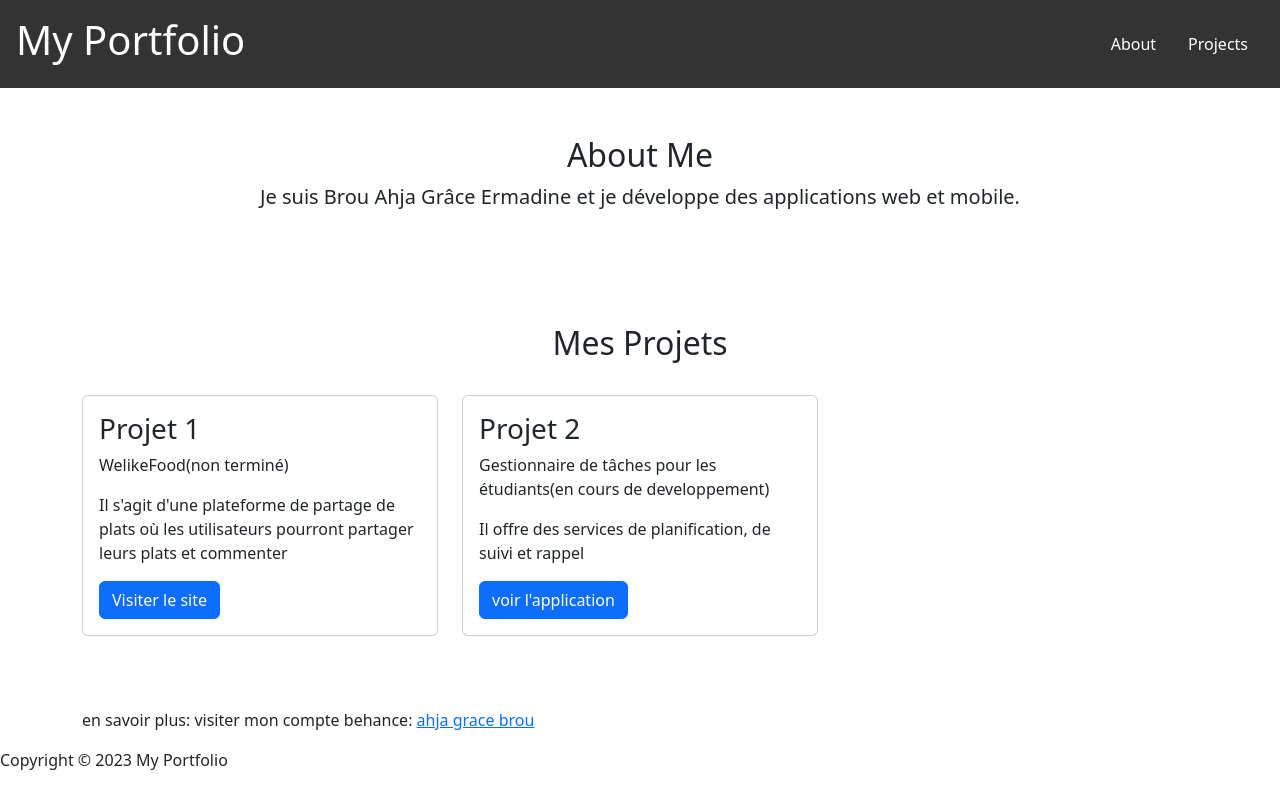
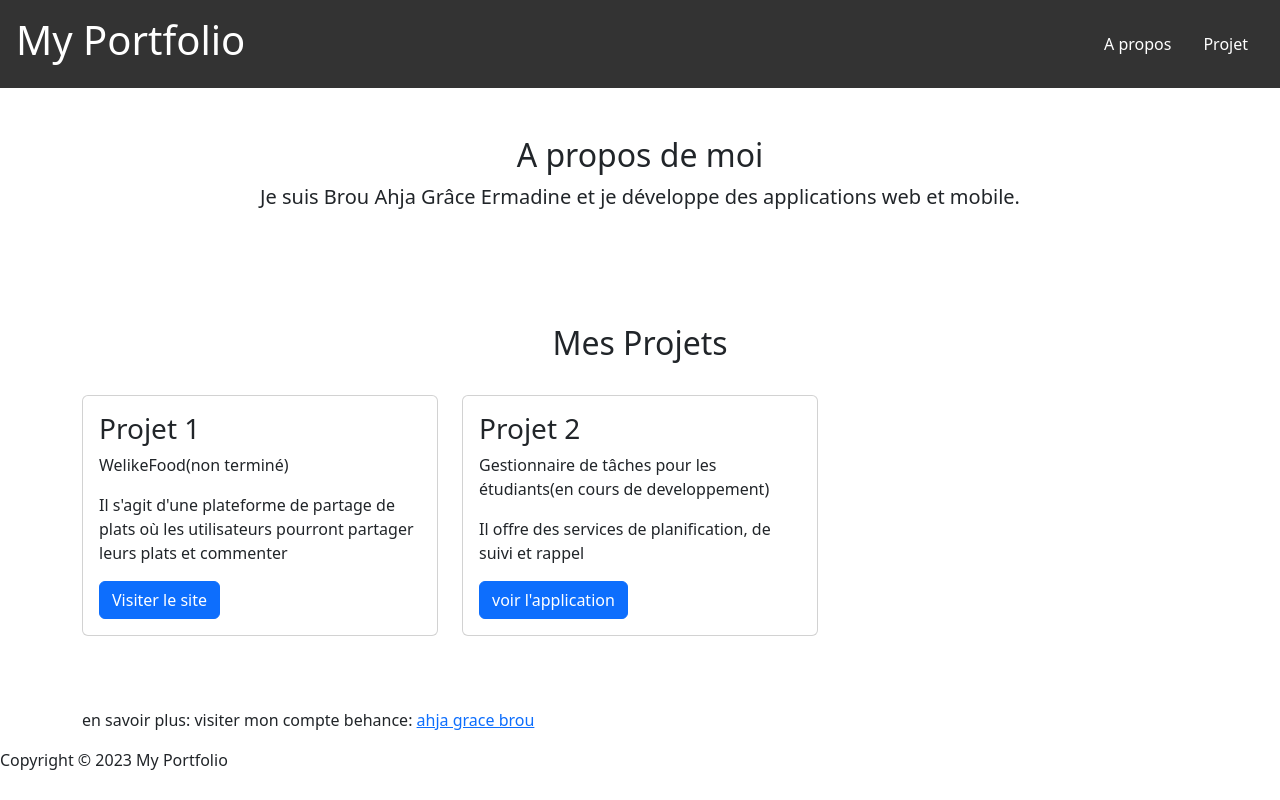
Before and after one commit to ahjabrou/portfolio, a plain HTML site: page portfolio/index.html in a window 1280 px wide. Drawn offline with nearby package versions, Linux system fonts and the light colour scheme.

Commit message:
Update index.html

```diff
--- a/portfolio/index.html
+++ b/portfolio/index.html
@@ -15,8 +15,8 @@
       <h1>My Portfolio</h1>
       <nav>
         <ul>
-          <li><a href="#about">About</a></li>
-          <li><a href="#projects">Projects</a></li>
+          <li><a href="#about">A propos</a></li>
+          <li><a href="#projects">Projet</a></li>
           <!-- <li><a href="#contact">Contact</a></li> -->
         </ul>
       </nav>
@@ -24,7 +24,7 @@
     <main>
         <section id="about" class="py-5">
             <div class="container">
-              <h2 class="text-center">About Me</h2>
+              <h2 class="text-center">A propos de moi</h2>
               <p class="lead text-center"> Je suis Brou Ahja Grâce Ermadine et
                 je développe des applications web et mobile.</p>
             </div>
```
